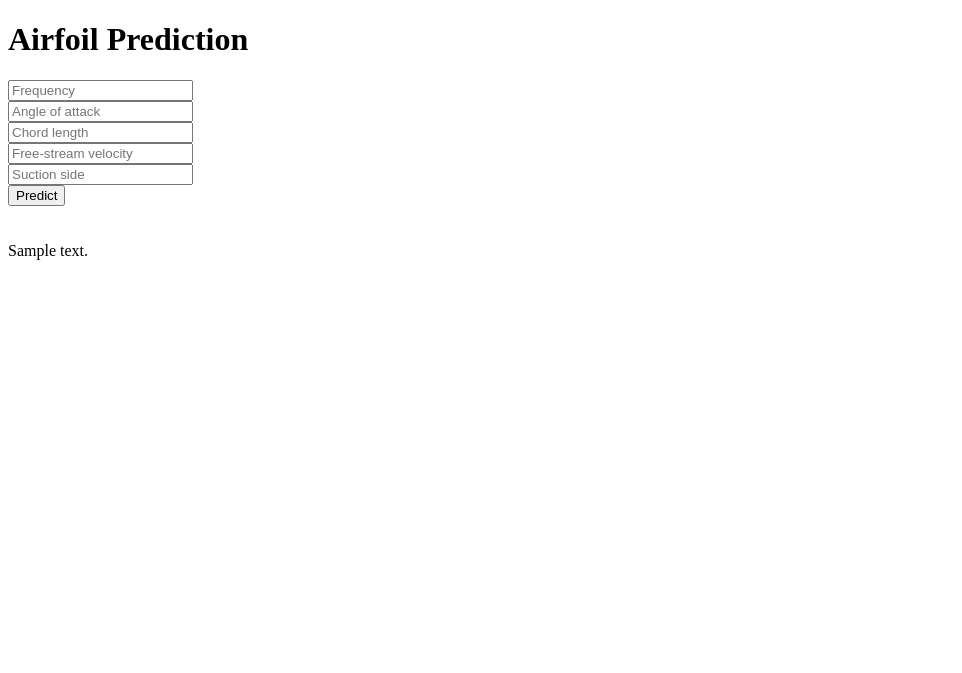
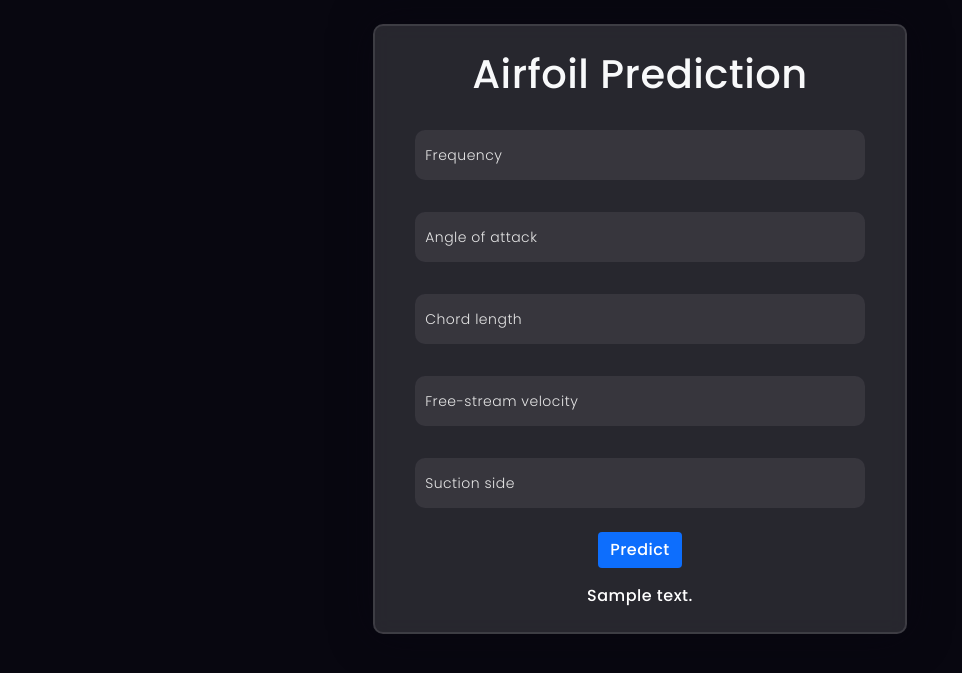
Before and after one commit to Shiv0063/AirFoil-Regression-Prediction, a Flask app: template templates/home.html in a window 1280 px wide. Shown: the top 673 px of the page, without its empty margins (0-962 px from the left). Run offline with Flask 3, Linux system fonts and the light colour scheme; the template is opened without the code that fills it: most values are stand-ins (such as "Sample title", 1, 10 or a date in 2020); parts of the project's set-up code (start-up, migrations or seed data) failed here and were passed over.

Commit message:
home.html

```diff
--- a/templates/home.html
+++ b/templates/home.html
@@ -1,40 +1,81 @@
 <!DOCTYPE html>
-<html >
+<html>
 <!--From https://codepen.io/frytyler/pen/EGdtg-->
+
 <head>
     <meta charset="UTF-8">
+    <meta http-equiv="X-UA-Compatible" content="IE=edge">
+    <meta name="viewport" content="width=device-width, initial-scale=1.0">
     <title>ML API</title>
-  <link href='https://fonts.googleapis.com/css?family=Pacifico' rel='stylesheet' type='text/css'>
-<link href='https://fonts.googleapis.com/css?family=Arimo' rel='stylesheet' type='text/css'>
-<link href='https://fonts.googleapis.com/css?family=Hind:300' rel='stylesheet' type='text/css'>
-<link href='https://fonts.googleapis.com/css?family=Open+Sans+Condensed:300' rel='stylesheet' type='text/css'>
+    <link href="https://cdn.jsdelivr.net/npm/bootstrap@5.0.2/dist/css/bootstrap.min.css" rel="stylesheet"
+        integrity="sha384-EVSTQN3/azprG1Anm3QDgpJLIm9Nao0Yz1ztcQTwFspd3yD65VohhpuuCOmLASjC" crossorigin="anonymous">
+    <link rel="preconnect" href="https://fonts.gstatic.com">
+    <link href="https://fonts.googleapis.com/css2?family=Poppins:wght@300;500;600&display=swap" rel="stylesheet">
+    <style>
+        body {
+            background-color: #080710;
+        }
 
+        .co {
+            background-color: rgba(255, 255, 255, 0.13);
+            border-radius: 10px;
+            backdrop-filter: blur(10px);
+            border: 2px solid rgba(255, 255, 255, 0.1);
+            box-shadow: 0 0 40px rgba(8, 7, 16, 0.6);
+        }
 
+        .co * {
+            font-family: 'Poppins', sans-serif;
+            color: #ffffff;
+            letter-spacing: 0.5px;
+            outline: none;
+            border: none;
+        }
+
+        input {
+            display: block;
+            height: 50px;
+            width: 95%;
+            background-color: rgba(255, 255, 255, 0.07);
+            border-radius: 10px;
+            padding: 0 10px;
+            margin-top: 8px;
+            font-size: 14px;
+            font-weight: 300;
+        }
+
+        ::placeholder {
+            color: #e5e5e5;
+        }
+    </style>
 </head>
 
 <body>
- <div class="login">
-	<h1>Airfoil Prediction</h1>
-
-     <!-- Main Input For Receiving Query to our ML -->
-    <form action="{{ url_for('predict')}}"method="post">
+    <div class="container-fluid">
+        <div class="row justify-content-center">
+            <div class="co col-11 col-md-5 mt-4">
+                <center>
+                    <div class="login mt-4">
+                        <h1 class="text-light">Airfoil Prediction</h1>
+                        <form class="p-3" action="{{ url_for('predict')}}" method="post">
                             <input type="text" name="Frequency" placeholder="Frequency" required="required" /><br>
-    	<input type="text" name="Angle of attack" placeholder="Angle of attack" required="required" /><br>
+                            <input type="text" name="Angle of attack" placeholder="Angle of attack"
+                                required="required" /><br>
                             <input type="text" name="Chord length" placeholder="Chord length" required="required" /><br>
-        <input type="text" name="Free-stream velocity" placeholder="Free-stream velocity" required="required" /><br>
+                            <input type="text" name="Free-stream velocity" placeholder="Free-stream velocity"
+                                required="required" /><br>
                             <input type="text" name="Suction side" placeholder="Suction side" required="required" /><br>
-
-
-
                             <button type="submit" class="btn btn-primary btn-block btn-large">Predict</button>
                         </form>
+                    </div>
+                    <div class="mt-0 mb-4">
+                        {{prediction_text}}
+                    </div>
+                </center>
+            </div>
+        </div>
+    </div>
+    </div>
+</body>
 
-   <br>
-   <br>
-
-
- </div>
- {{prediction_text}}
-
-</body>
 </html>
```
Lines whose indentation alone changed are shown as unchanged.
